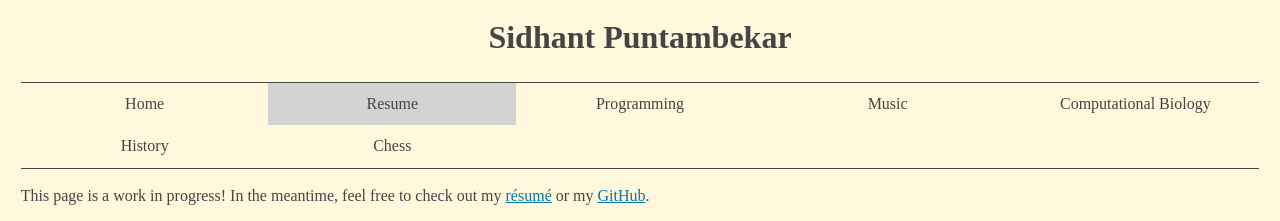
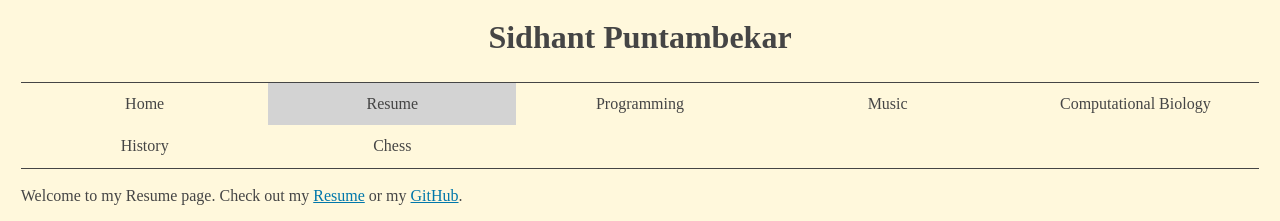
Before and after one commit to SidhantPuntambekar/Portfolio-Website, a Gatsby site: page /Resume in a window 1280 px wide. Shown: the top 221 px of the page. Built offline with nearby package versions, Linux system fonts and the light colour scheme; Gatsby itself is replaced by a stand-in of ours.

Commit message:
Changed resume page text

```diff
--- a/src/pages/Resume.js
+++ b/src/pages/Resume.js
@@ -4,14 +4,13 @@ import Layout from "../components/Layout"
 export default () => (
   <Layout>
     <p>
-      This page is a work in progress! In the meantime, feel free to check out
-      my{" "}
+      Welcome to my Resume page. Check out my{" "}
       <a
         href={
           "https://drive.google.com/file/d/1fK9AA9fNa7nWl52VrlSl9GBVqzF0jzKe/view?usp=sharing"
         }
       >
-        résumé
+        Resume
       </a>{" "}
       or my <a href={"https://www.github.com/SidhantPuntambekar"}>GitHub</a>.
     </p>
```
